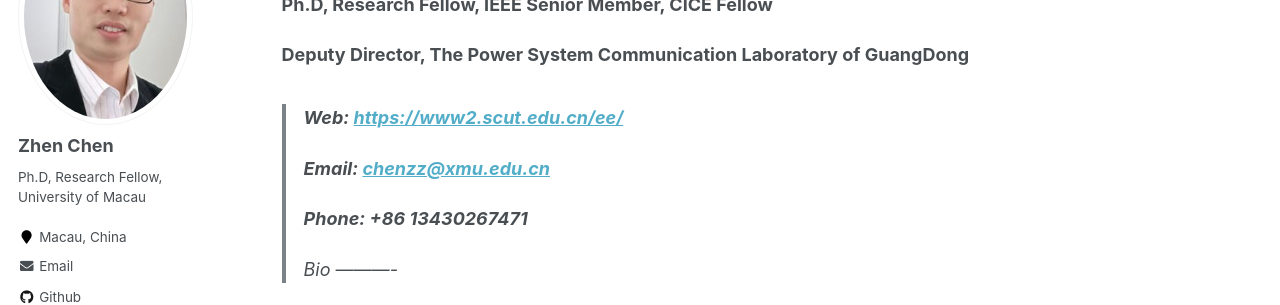
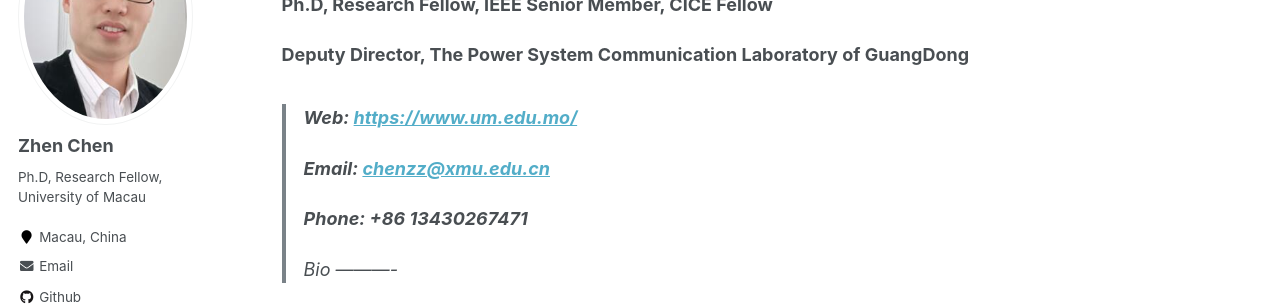
Before and after one commit to baile035/chenz_CV, a Jekyll site: the page built from _pages/about.md, in a window 1280 px wide and 900 px high. Shown: the part 210-515 px from the top of the window. Built offline with Jekyll 4.4.1, drawn with Linux system fonts in a browser that asks for light colours; part of the change alters nothing that is shown.

Commit message:
Update about.md

```diff
--- a/_pages/about.md
+++ b/_pages/about.md
@@ -22,7 +22,7 @@ redirect_from:
 
 </html>
 
-><p><b style="line-height:50%"> Web: <a href="https://www2.scut.edu.cn/ee/">https://www2.scut.edu.cn/ee/</a> </b></p>
+><p><b style="line-height:50%"> Web: <a href="https://www.um.edu.mo/">https://www.um.edu.mo/</a> </b></p>
 ><p><b style="line-height:50%"> Email: <a href="mailto:chenz.scut@gmail.com">chenzz@xmu.edu.cn</a></b> </p>
 ><p><b style="line-height:50%"> Phone: +86 13430267471 </b></p>
 <!--
```
